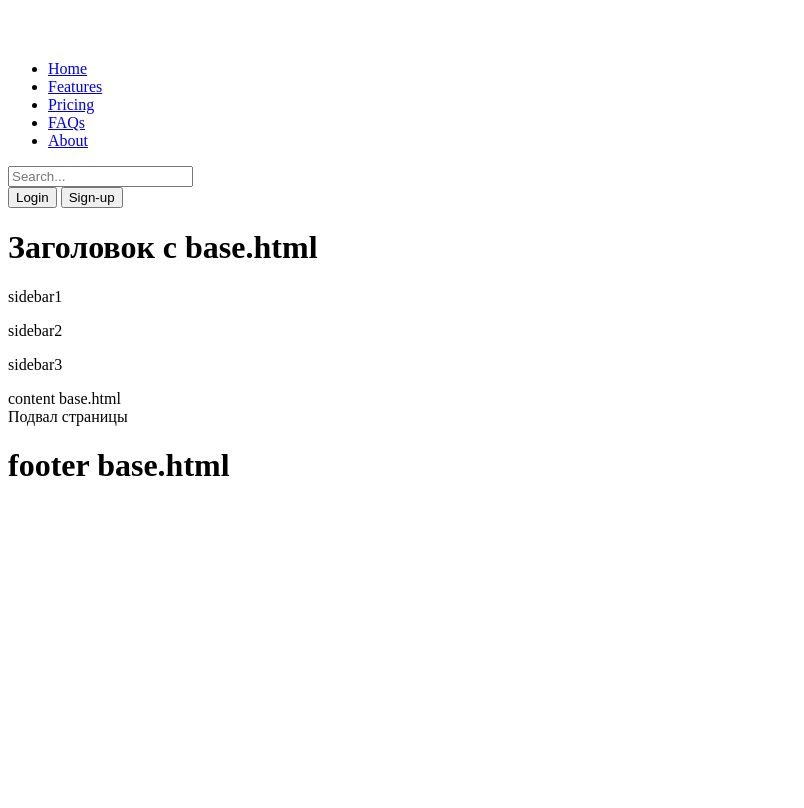
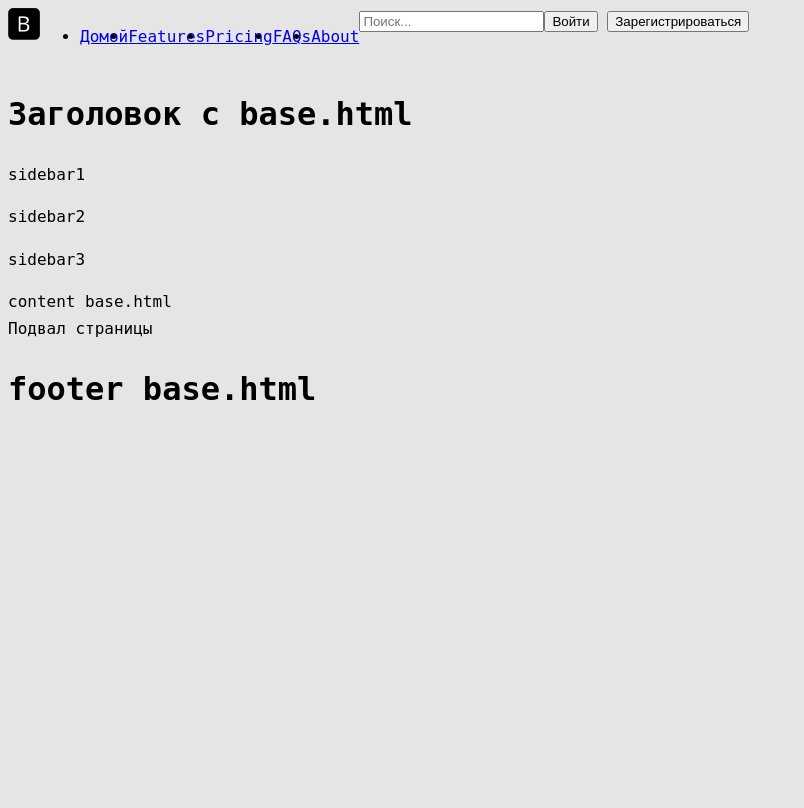
Before and after one commit to trueget/blog_django, a Django app: page / in a window 1280 px wide. Shown: the whole page, without its empty margins (0-804 px from the left). Before the commit the page ends 476 px from the top, so only its background shows below. Run offline with Django 4.2, Linux system fonts and the light colour scheme.

Commit message:
переделывал футер, начал стили

```diff
--- a/web_site/static/css/style.css
+++ b/web_site/static/css/style.css
@@ -1,218 +1,28 @@
-body {
-    margin: 0;
-    font-family: var(--bs-body-font-family);
-    font-size: var(--bs-body-font-size);
-    font-weight: var(--bs-body-font-weight);
-    line-height: var(--bs-body-line-height);
-    color: var(--bs-body-color);
-    text-align: var(--bs-body-text-align);
-    background-color: var(--bs-body-bg);
-    -webkit-text-size-adjust: 100%;
-    -webkit-tap-highlight-color: transparent;
-}
-
-header {
-    display: block;
-}
-
-form {
-    display: block;
-    margin-top: 0em;
-}
-
-*, ::after, ::before {
+html{
     box-sizing: border-box;
 }
 
-div {
-    display: block;
+*, *::before, *::after{
+    box-sizing: inherit;
 }
 
-img, svg {
-    vertical-align: middle;
+html, body{
+    height: 100%;
 }
 
-dl, ol, ul {
-    margin-top: 0;
-    margin-bottom: 1rem;
+body{
+    font-size: 16px;
+    min-width: 320px;
+    position: relative;
+    line-height: 1.65;
+    overflow-x: hidden;
+    opacity: 1;
+    background-color: rgba(0, 0, 0, .1);
+    font-family: DejaVu Sans Mono, monospace;
 }
 
-ol, ul {
-    padding-left: 2rem;
+.wrapper-header, .nav{
+    display: flex;
 }
 
-ul {
-    display: block;
-    list-style-type: disc;
-    margin-block-start: 1em;
-    margin-block-end: 1em;
-    margin-inline-start: 0px;
-    margin-inline-end: 0px;
-    padding-inline-start: 40px;
-}
-
-li {
-    display: list-item;
-    text-align: -webkit-match-parent;
-}
-
-a {
-    color: var(--bs-link-color);
-    text-decoration: underline;
-}
-
-a:-webkit-any-link {
-    color: -webkit-link;
-    cursor: pointer;
-    text-decoration: underline;
-}
-
-input {
-    writing-mode: horizontal-tb !important;
-    text-rendering: auto;
-    color: fieldtext;
-    letter-spacing: normal;
-    word-spacing: normal;
-    line-height: normal;
-    text-transform: none;
-    text-indent: 0px;
-    text-shadow: none;
-    display: inline-block;
-    text-align: start;
-    appearance: auto;
-    -webkit-rtl-ordering: logical;
-    cursor: text;
-    background-color: field;
-    margin: 0em;
-    padding: 1px 2px;
-    border-width: 2px;
-    border-style: inset;
-    border-color: -internal-light-dark(rgb(118, 118, 118), rgb(133, 133, 133));
-    border-image: initial;
-}
-
-.p-3 {
-    padding: 1rem!important;
-}
-
-.align-items-center {
-    align-items: center!important;
-}
-
-.justify-content-center {
-    justify-content: center!important;
-}
-
-.flex-wrap {
-    flex-wrap: wrap!important;
-}
-
-.d-flex {
-    display: flex!important;
-}
-
-.mb-2 {
-    margin-bottom: 0.5rem!important;
-}
-
-.text-white {
-    --bs-text-opacity: 1;
-    color: rgba(var(--bs-white-rgb),var(--bs-text-opacity))!important;
-}
-
-.text-decoration-none {
-    text-decoration: none!important;
-}
-
-.text-bg-dark {
-    color: #fff!important;
-    background-color: RGBA(33,37,41,var(--bs-bg-opacity,1))!important;
-}
-
-.text-secondary {
-    --bs-text-opacity: 1;
-    color: rgba(var(--bs-secondary-rgb),var(--bs-text-opacity))!important;
-}
-
-.text-white {
-    --bs-text-opacity: 1;
-    color: rgba(var(--bs-white-rgb),var(--bs-text-opacity))!important;
-}
-
-.bi {
-    vertical-align: -0.125em;
-    fill: currentColor;
-}
-
-.me-2 {
-    margin-right: 0.5rem!important;
-}
-
-.nav {
-    display: flex;
-    flex-wrap: wrap;
-    padding-left: 0;
-    margin-bottom: 0;
-    list-style: none;
-}
-
-.col-12 {
-    flex: 0 0 auto;
-    width: 100%;
-}
-
-.px-2 {
-    padding-right: 0.5rem!important;
-    padding-left: 0.5rem!important;
-}
-
-.nav-link {
-    display: block;
-    padding: var(--bs-nav-link-padding-y) var(--bs-nav-link-padding-x);
-    font-size: var(--bs-nav-link-font-size);
-    font-weight: var(--bs-nav-link-font-weight);
-    color: var(--bs-nav-link-color);
-    text-decoration: none;
-    transition: color .15s ease-in-out,background-color .15s ease-in-out,border-color .15s ease-in-out;
-}
-
-.container {
-    --bs-gutter-x: 1.5rem;
-    --bs-gutter-y: 0;
-    width: 100%;
-    padding-right: calc(var(--bs-gutter-x) * .5);
-    padding-left: calc(var(--bs-gutter-x) * .5);
-    margin-right: auto;
-    margin-left: auto;
-}
-
-.mb-3 {
-    margin-bottom: 1rem!important;
-}
-
-.form-control-dark {
-    border-color: var(--bs-gray);
-}
-
-.form-control {
-    display: block;
-    width: 100%;
-    padding: 0.375rem 0.75rem;
-    font-size: 1rem;
-    font-weight: 400;
-    line-height: 1.5;
-    color: #212529;
-    background-color: #fff;
-    background-clip: padding-box;
-    border: 1px solid #ced4da;
-    -webkit-appearance: none;
-    -moz-appearance: none;
-    appearance: none;
-    border-radius: 0.375rem;
-    transition: border-color .15s ease-in-out,box-shadow .15s ease-in-out;
-}
-
-[type=search] {
-    outline-offset: -2px;
-    -webkit-appearance: textfield;
-}
+/* #0DC75D  цвет хедера*/
--- a/web_site/templates/base.html
+++ b/web_site/templates/base.html
@@ -3,6 +3,7 @@
 <html lang="en">
 <head>
     <meta charset="UTF-8">
+    <link rel="stylesheet" href="{% static 'css/style.css' %}">
     <link rel="shortcut icon" href="{% static 'images/favicon.ico' %}">
     <meta http-equiv="X-UA-Compatible" content="IE=edge">
     <meta name="viewport" content="width=device-width, initial-scale=1.0">
@@ -10,37 +11,29 @@
 
 </head>
 <body>
-
-
-
-
-
-    <header class="p-3 text-bg-dark">
+    <header>
         <div class="container">
-          <div class="d-flex flex-wrap align-items-center justify-content-center justify-content-lg-start">
-            <a href="/" class="d-flex align-items-center mb-2 mb-lg-0 text-white text-decoration-none">
-              <svg class="bi me-2" width="40" height="32" role="img" aria-label="Bootstrap"><use xlink:href="#bootstrap"></use></svg>
-            </a>
-
-            <ul class="nav col-12 col-lg-auto me-lg-auto mb-2 justify-content-center mb-md-0">
-              <li><a href="#" class="nav-link px-2 text-secondary">Home</a></li>
-              <li><a href="#" class="nav-link px-2 text-white">Features</a></li>
-              <li><a href="#" class="nav-link px-2 text-white">Pricing</a></li>
-              <li><a href="#" class="nav-link px-2 text-white">FAQs</a></li>
-              <li><a href="#" class="nav-link px-2 text-white">About</a></li>
+          <div class="wrapper-header">
+            <a href="/" class="logo-home"><img src="{% static 'images/logo.png' %}" alt=""></a>
+            <ul class="nav">
+              <li><a href="#">Домой</a></li>
+              <li><a href="#">Features</a></li>
+              <li><a href="#">Pricing</a></li>
+              <li><a href="#">FAQs</a></li>
+              <li><a href="#">About</a></li>
             </ul>
 
-            <form class="col-12 col-lg-auto mb-3 mb-lg-0 me-lg-3" role="search">
-              <input type="search" class="form-control form-control-dark text-bg-dark" placeholder="Search..." aria-label="Search">
+            <form class="" role="search">
+              <input type="search" class="form-control" placeholder="Поиск..." aria-label="Search">
             </form>
 
-            <div class="text-end">
-              <button type="button" class="btn btn-outline-light me-2">Login</button>
-              <button type="button" class="btn btn-warning">Sign-up</button>
+            <div class="btns">
+              <button href="#" class="btn">Войти</button>
+              <button href="#" class="btn">Зарегистрироваться</button>
             </div>
           </div>
         </div>
-      </header>
+     </header>
 
 
 
--- a/web_site/web_site/settings.py
+++ b/web_site/web_site/settings.py
@@ -107,7 +107,10 @@ USE_TZ = True
 # https://docs.djangoproject.com/en/4.1/howto/static-files/
 
 STATIC_URL = '/static/'
-STATICFILES_DIRS = [BASE_DIR / 'static']
+
+STATICFILES_DIRS = [
+    os.path.join(BASE_DIR, 'static'),
+]
 
 # Default primary key field type
 # https://docs.djangoproject.com/en/4.1/ref/settings/#default-auto-field
```
Also changed, not shown: web_site/static/images/favicon.ico, web_site/static/images/logo.png (added), 2 other files.
